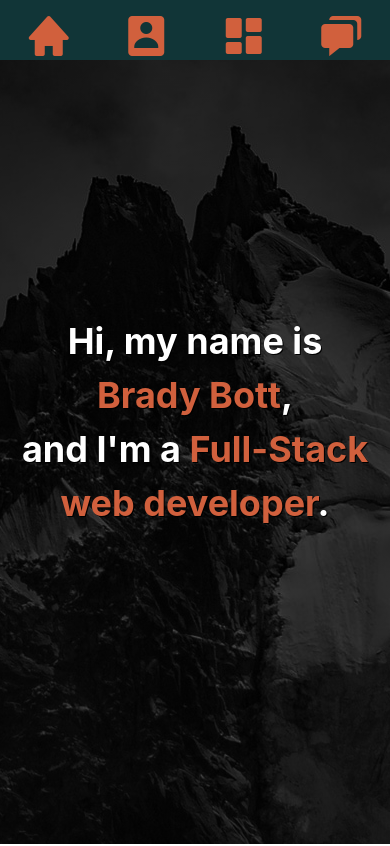
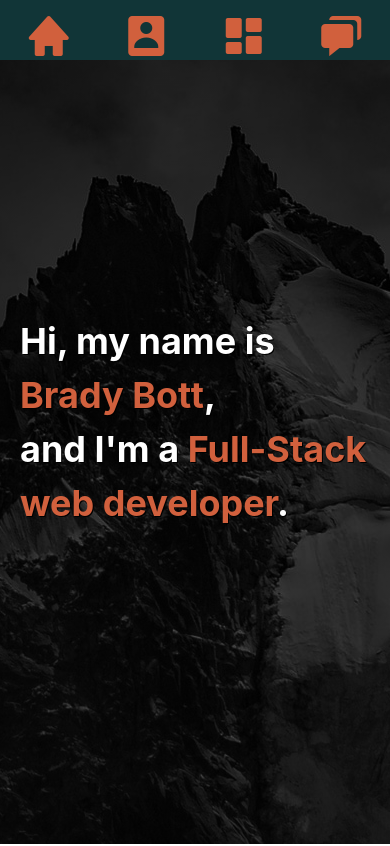
Before and after one commit to DaTrueBrad/clean-portfolio, a React (Create React App) app: page / in a window 390 px wide. Shown: the top 846 px of the page. Built offline with nearby package versions, Linux system fonts and the light colour scheme.

Commit message:
fixed project section margin issues

```diff
--- a/src/App.css
+++ b/src/App.css
@@ -154,7 +154,7 @@ select {
 
   .intro-text {
     display: flex;
-    text-align: center;
+    text-align: ;
   }
 
   .intro-text h1 {
@@ -240,7 +240,7 @@ select {
   }
 
   .project-card {
-    margin: 8px;
+    margin-top: 20px;
     display: flex;
     flex-direction: column;
     text-align: center;
```
